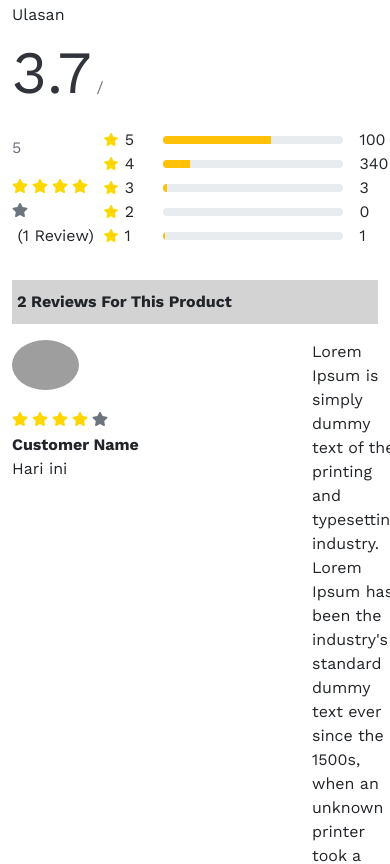
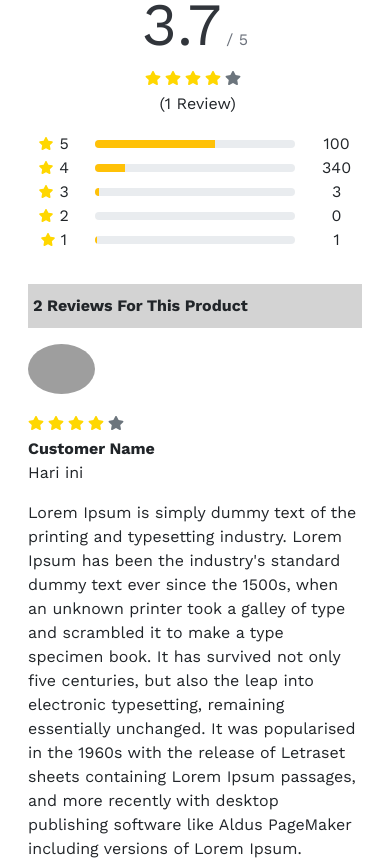
Before and after one commit to frasnym/Laris-Marketplace-ReactJS, a React (Create React App) app: page /product-detail in a window 390 px wide. Shown: the part 1200-2064 px from the top of the page. Built offline with nearby package versions, Linux system fonts and the light colour scheme; grey boxes are pictures that could not be loaded.

Commit message:
Product Detail: Reviews Responsive

```diff
--- a/src/components/ProductDetail/Descriptions/Descriptions.css
+++ b/src/components/ProductDetail/Descriptions/Descriptions.css
@@ -1,3 +1,13 @@
+.ProductDetail .Descriptions {
+	padding: 0 1rem;
+}
+
+@media (min-width: 800px) {
+	.ProductDetail .Descriptions {
+		padding: 0 5rem;
+	}
+}
+
 .Descriptions .description_title {
 	font-weight: bold;
 	color: lightgray;
--- a/src/components/ProductDetail/Descriptions/Reviews/IndividualReview/IndividualReview.css
+++ b/src/components/ProductDetail/Descriptions/Reviews/IndividualReview/IndividualReview.css
@@ -1,5 +1,20 @@
 .IndividualReview {
-	display: flex;
+	display: block;
+	width: 100%;
+}
+
+.IndividualReview .review__content {
+	margin-top: 1rem;
+}
+
+@media (min-width: 800px) {
+	.IndividualReview {
+		display: flex;
+	}
+
+	.IndividualReview .review__content {
+		margin-top: 0;
+	}
 }
 
 .IndividualReview .review__meta span:first-child {
--- a/src/components/ProductDetail/Descriptions/Reviews/IndividualReview/IndividualReview.js
+++ b/src/components/ProductDetail/Descriptions/Reviews/IndividualReview/IndividualReview.js
@@ -18,18 +18,20 @@ export default function IndividualReview() {
 				</div>
 				<div>Hari ini</div>
 			</div>
-			<p>
-				Lorem Ipsum is simply dummy text of the printing and typesetting
-				industry. Lorem Ipsum has been the industry's standard dummy
-				text ever since the 1500s, when an unknown printer took a galley
-				of type and scrambled it to make a type specimen book. It has
-				survived not only five centuries, but also the leap into
-				electronic typesetting, remaining essentially unchanged. It was
-				popularised in the 1960s with the release of Letraset sheets
-				containing Lorem Ipsum passages, and more recently with desktop
-				publishing software like Aldus PageMaker including versions of
-				Lorem Ipsum.
-			</p>
+			<div className="review__content">
+				<p>
+					Lorem Ipsum is simply dummy text of the printing and
+					typesetting industry. Lorem Ipsum has been the industry's
+					standard dummy text ever since the 1500s, when an unknown
+					printer took a galley of type and scrambled it to make a
+					type specimen book. It has survived not only five centuries,
+					but also the leap into electronic typesetting, remaining
+					essentially unchanged. It was popularised in the 1960s with
+					the release of Letraset sheets containing Lorem Ipsum
+					passages, and more recently with desktop publishing software
+					like Aldus PageMaker including versions of Lorem Ipsum.
+				</p>
+			</div>
 		</section>
 	);
 }
--- a/src/components/ProductDetail/Descriptions/Reviews/Reviews.css
+++ b/src/components/ProductDetail/Descriptions/Reviews/Reviews.css
@@ -1,6 +1,26 @@
 .ProductDetail .Reviews .reviews__score {
-	display: flex;
-	align-items: flex-end;
+	display: block;
+	text-align: center;
+}
+
+.ProductDetail .Reviews .reviews__score .reviews__score_conclusion {
+	margin-bottom: 1rem;
+}
+
+@media (min-width: 500px) {
+	.ProductDetail .Reviews .reviews__score {
+		display: flex;
+		align-items: flex-end;
+		text-align: left;
+	}
+
+	.ProductDetail .Reviews .reviews__score .reviews__score_conclusion {
+		margin-bottom: 0;
+	}
+}
+
+.ProductDetail .Reviews .reviews__score .reviews__score_single {
+	margin-top: auto;
 }
 
 .ProductDetail .Reviews .reviews__score .rating__score {
--- a/src/components/ProductDetail/Descriptions/Reviews/Reviews.js
+++ b/src/components/ProductDetail/Descriptions/Reviews/Reviews.js
@@ -37,7 +37,7 @@ export default function Reviews() {
 	return (
 		<section className="Reviews">
 			<div className="reviews__score">
-				<div>
+				<div className="reviews__score_conclusion">
 					<p>Rata-rata Nilai Ulasan</p>
 					<h5 className="rating__score">
 						3.7<span>/ 5</span>
@@ -45,7 +45,7 @@ export default function Reviews() {
 					<StarRating rating={3.7} />
 					<div>&nbsp;(1 Review)</div>
 				</div>
-				<div className="mt-auto">
+				<div className="reviews__score_single">
 					{singleRatings.map((item) => {
 						return (
 							<SingleStarRating
--- a/src/components/UI/SingleStarRating/SingleStarRating.css
+++ b/src/components/UI/SingleStarRating/SingleStarRating.css
@@ -1,7 +1,13 @@
 .SingleStarRating {
 	display: flex;
 	align-items: center;
-	width: 300px;
+	width: 100%;
+}
+
+@media (min-width: 500px) {
+	.SingleStarRating {
+		width: 300px;
+	}
 }
 
 .SingleStarRating .individual__star,
```
